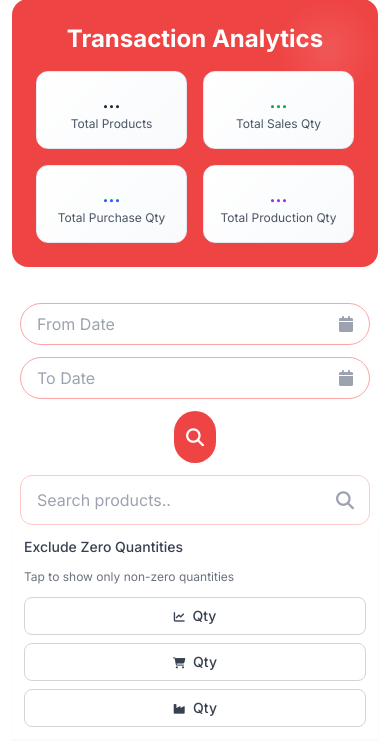
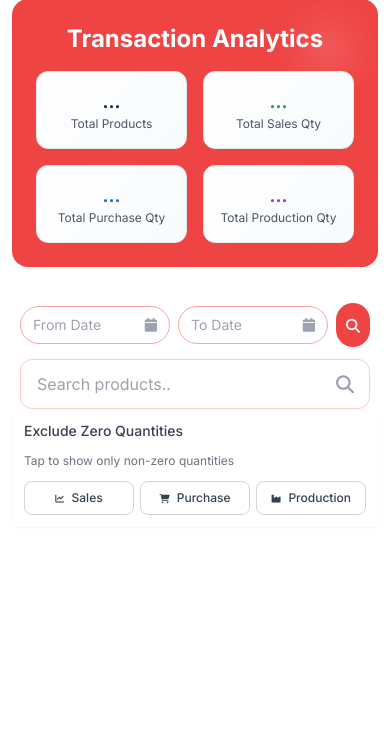
Before and after one commit to imcbsglobal/test-app, a Django app: template api/templates/TransactionDetails.html in a window 390 px wide. Shown: the part 211-962 px from the top of the page. After the commit the page ends 726 px from the top, so only its background shows below. Run offline with Django 3.2, Linux system fonts and the light colour scheme; the template is opened without the code that fills it, so the values that code supplies are empty; some libraries are stand-ins or nearby versions.

Commit message:
Exlclude zero filter responsiveness edited

```diff
--- a/api/templates/StockReport.html
+++ b/api/templates/StockReport.html
@@ -587,8 +587,8 @@
       };
 
       // API Base URL - adjust this to your actual API endpoint
-      //const API_BASE_URL = "http://127.0.0.1:8000/api";
-      const API_BASE_URL = "https://omega.imcbs.com";
+      const API_BASE_URL = "http://127.0.0.1:8000/api";
+      //const API_BASE_URL = "https://omega.imcbs.com";
 
       // Authentication utilities
       function getAuthToken() {
--- a/api/templates/TransactionDetails.html
+++ b/api/templates/TransactionDetails.html
@@ -307,12 +307,12 @@
       /* Mobile-specific improvements */
       @media (max-width: 640px) {
         .tick-btn {
-          font-size: 12px;
-          padding: 8px 12px;
+          font-size: 10px;
+          padding: 6px 8px;
         }
 
         .tick-btn i {
-          font-size: 11px;
+          font-size: 9px;
         }
       }
 
@@ -379,16 +379,16 @@
             class="absolute left-[10px] mt-2 w-[250px] bg-white border rounded shadow-lg hidden z-50"
           >
             <a
-              href="{% url 'stock' %}"
-              class="flex items-center gap-3 px-4 py-4 hover:bg-gray-100 text-black {% if request.resolver_match.url_name == 'stock' %}text-red-500{% endif %}"
+              href="#"
+              class="flex items-center gap-3 px-4 py-4 hover:bg-gray-100 text-black text-red-500"
             >
               <i class="fa-solid fa-box-open text-red-500"></i>
               Stock Report
             </a>
 
             <a
-              href="{% url 'transaction' %}"
-              class="flex items-center gap-3 px-4 py-4 hover:bg-gray-100 text-black {% if request.resolver_match.url_name == 'transaction' %}text-red-500{% endif %}"
+              href="#"
+              class="flex items-center gap-3 px-4 py-4 hover:bg-gray-100 text-black"
             >
               <i class="fa-solid fa-indian-rupee-sign text-red-500"></i>
               Transaction Details
@@ -561,53 +561,51 @@
 
     <!-- Date Range Selector -->
     <div class="p-3 bg-white md:mx-20 mx-2">
+      <!-- Date inputs and search button in one row for mobile -->
+      <div class="flex items-center space-x-2 mb-3">
+        <!-- From Date -->
+        <div class="flex-1">
           <div
-        class="flex flex-col md:flex-row md:items-center md:justify-between md:space-x-3 space-y-3 md:space-y-0"
-      >
-        <!-- From Date -->
-        <div class="relative flex-1">
-          <div
-            class="border border-red-300 rounded-full px-4 py-2 flex items-center"
+            class="border border-red-300 rounded-full px-3 py-2 flex items-center"
           >
             <input
               type="text"
               id="from-date"
               placeholder="From Date"
-              class="date-picker-input w-full bg-transparent focus:outline-none"
+              class="date-picker-input w-full bg-transparent focus:outline-none text-sm"
               readonly
             />
-            <i class="fas fa-calendar ml-auto text-gray-400"></i>
+            <i class="fas fa-calendar ml-auto text-gray-400 text-sm"></i>
           </div>
         </div>
 
         <!-- To Date -->
-        <div class="relative flex-1">
+        <div class="flex-1">
           <div
-            class="border border-red-300 rounded-full px-4 py-2 flex items-center"
+            class="border border-red-300 rounded-full px-3 py-2 flex items-center"
           >
             <input
               type="text"
               id="to-date"
               placeholder="To Date"
-              class="date-picker-input w-full bg-transparent focus:outline-none"
+              class="date-picker-input w-full bg-transparent focus:outline-none text-sm"
               readonly
             />
-            <i class="fas fa-calendar ml-auto text-gray-400"></i>
+            <i class="fas fa-calendar ml-auto text-gray-400 text-sm"></i>
           </div>
         </div>
 
         <!-- Search Icon Button -->
-        <div class="flex justify-center md:justify-start">
         <div
-            class="bg-red-500 hover:bg-red-600 transition-colors p-3 rounded-full cursor-pointer"
+          class="bg-red-500 hover:bg-red-600 transition-colors p-2.5 rounded-full cursor-pointer"
           id="search-button"
         >
-            <i class="fas fa-search text-white text-lg"></i>
-          </div>
-        </div>
-
-        <!-- Search Input -->
-        <div class="relative flex-1">
+          <i class="fas fa-search text-white text-sm"></i>
+        </div>
+      </div>
+
+      <!-- Search Input in separate row -->
+      <div class="relative">
         <input
           type="text"
           placeholder="Search products.."
@@ -621,10 +619,9 @@
           <i class="fas fa-search text-lg"></i>
         </button>
       </div>
-      </div>
 
       <!-- Tick Filter Buttons -->
-      <div class="bg-white rounded-lg shadow-sm p-3 md:p-4 mb-4">
+      <div class="bg-white rounded-lg shadow-sm p-3 md:p-4 mb-4 mt-4">
         <div class="flex flex-col space-y-3">
           <!-- Title -->
           <div class="flex items-center justify-between">
@@ -641,8 +638,8 @@
             Tap to show only non-zero quantities
           </p>
 
-          <!-- Filter buttons -->
-          <div class="flex flex-col sm:flex-row gap-2 sm:gap-3">
+          <!-- Filter buttons - always in one row now -->
+          <div class="flex gap-1.5">
             <!-- Sales -->
             <label
               class="flex-1 flex items-center justify-center cursor-pointer"
@@ -653,10 +650,10 @@
                 data-type="sales"
               />
               <span
-                class="w-full text-center px-3 py-2 text-sm rounded-lg border border-gray-300 bg-white text-gray-700 hover:bg-red-50 hover:border-red-300 transition-all duration-200 tick-btn"
-              >
-                <i class="fas fa-chart-line mr-1 md:mr-2"></i>
-                <span class="hidden sm:inline">Sales </span>Qty
+                class="w-full text-center px-2 py-2 text-xs rounded-lg border border-gray-300 bg-white text-gray-700 hover:bg-red-50 hover:border-red-300 transition-all duration-200 tick-btn"
+              >
+                <i class="fas fa-chart-line mr-1"></i>
+                Sales
               </span>
             </label>
 
@@ -670,10 +667,10 @@
                 data-type="purchase"
               />
               <span
-                class="w-full text-center px-3 py-2 text-sm rounded-lg border border-gray-300 bg-white text-gray-700 hover:bg-blue-50 hover:border-blue-300 transition-all duration-200 tick-btn"
-              >
-                <i class="fas fa-shopping-cart mr-1 md:mr-2"></i>
-                <span class="hidden sm:inline">Purchase </span>Qty
+                class="w-full text-center px-2 py-2 text-xs rounded-lg border border-gray-300 bg-white text-gray-700 hover:bg-blue-50 hover:border-blue-300 transition-all duration-200 tick-btn"
+              >
+                <i class="fas fa-shopping-cart mr-1"></i>
+                Purchase
               </span>
             </label>
 
@@ -687,10 +684,10 @@
                 data-type="product"
               />
               <span
-                class="w-full text-center px-3 py-2 text-sm rounded-lg border border-gray-300 bg-white text-gray-700 hover:bg-green-50 hover:border-green-300 transition-all duration-200 tick-btn"
-              >
-                <i class="fas fa-industry mr-1 md:mr-2"></i>
-                <span class="hidden sm:inline">Production </span>Qty
+                class="w-full text-center px-2 py-2 text-xs rounded-lg border border-gray-300 bg-white text-gray-700 hover:bg-green-50 hover:border-green-300 transition-all duration-200 tick-btn"
+              >
+                <i class="fas fa-industry mr-1"></i>
+                Production
               </span>
             </label>
           </div>
@@ -735,7 +732,25 @@
         </div>
 
         <div id="transactions-table-body">
-          <!-- Transaction data will be loaded here -->
+          <!-- Sample data for demonstration -->
+          <div class="table-row grid grid-cols-4 hover:bg-gray-50">
+            <div class="table-cell px-1 text-left">Product A</div>
+            <div class="table-cell px-1">150</div>
+            <div class="table-cell px-1">200</div>
+            <div class="table-cell px-1">100</div>
+          </div>
+          <div class="table-row grid grid-cols-4 hover:bg-gray-50">
+            <div class="table-cell px-1 text-left">Product B</div>
+            <div class="table-cell px-1">75</div>
+            <div class="table-cell px-1">120</div>
+            <div class="table-cell px-1">80</div>
+          </div>
+          <div class="table-row grid grid-cols-4 hover:bg-gray-50">
+            <div class="table-cell px-1 text-left">Product C</div>
+            <div class="table-cell px-1">300</div>
+            <div class="table-cell px-1">250</div>
+            <div class="table-cell px-1">200</div>
+          </div>
         </div>
       </div>
       <!-- Pagination Controls -->
@@ -760,7 +775,7 @@
 
           <!-- Pagination info -->
           <div class="text-sm text-center sm:text-left" id="pagination-info">
-            <!-- Pagination info will be inserted here -->
+            Showing 1-3 of 3 results
           </div>
 
           <!-- Pagination buttons -->
@@ -768,7 +783,9 @@
             class="flex justify-center sm:justify-end"
             id="pagination-container"
           >
-            <!-- Pagination buttons will be inserted here -->
+            <button class="pagination-btn" disabled>Previous</button>
+            <button class="pagination-btn active">1</button>
+            <button class="pagination-btn" disabled>Next</button>
           </div>
         </div>
       </div>
@@ -821,8 +838,8 @@
         product: false,
       };
       // API Base URL
-      //const API_BASE_URL = "http://127.0.0.1:8000/api";
-      const API_BASE_URL = "https://omega.imcbs.com";
+      const API_BASE_URL = "http://127.0.0.1:8000/api";
+      //const API_BASE_URL = "https://omega.imcbs.com";
 
       // Authentication utilities
       function getAuthToken() {
```
Lines whose indentation alone changed are shown as unchanged.
